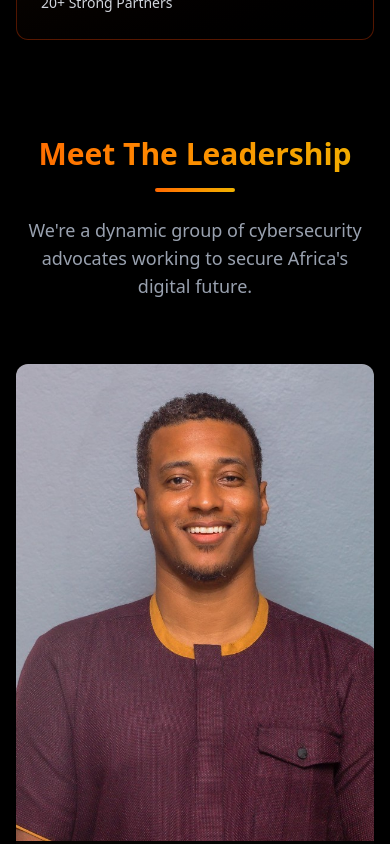
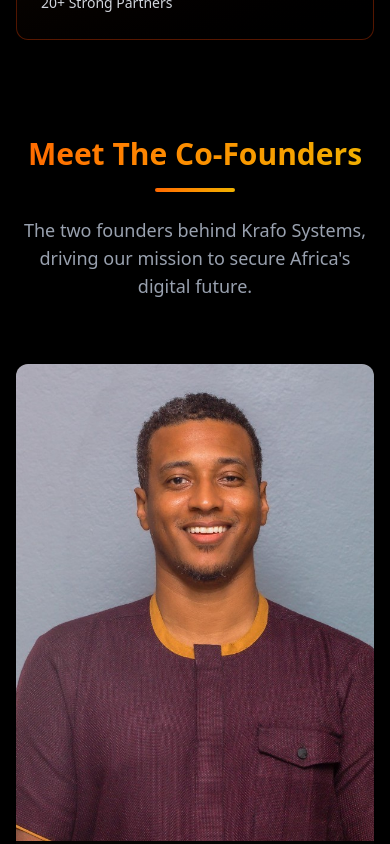
Before and after one commit to EstelZoe/Krafo, a React (Vite) app: page /about in a window 390 px wide. Shown: the part 4280-5124 px from the top of the page. Built offline with nearby package versions, Linux system fonts and the light colour scheme.

Commit message:
feat(about,cybered): co-founders-only leadership + CyberBytes featured program

```diff
--- a/src/pages/About.jsx
+++ b/src/pages/About.jsx
@@ -16,11 +16,8 @@ import pic3 from "../assets/images/africaoriginal.png";
 import pic4 from "../assets/images/cyberdefense.jpeg";
 import pic5 from "../assets/images/africadefense.jpeg";
 import { HashLink } from "react-router-hash-link";
-import BenPic from "../assets/images/benkrafopic2.jpeg";
-import RuthPic from "../assets/images/Ruth.jpeg";
 import CooPic from "../assets/images/coo.png";
 import CeoPic from "../assets/images/komla.png";
-import Corwin from "../assets/images/corwinfrancis.jpg";
 
 const journeyData = [
   {
@@ -348,12 +345,12 @@ export default function About() {
       < section className="bg-[#000000] py-16 px-4 md:px-20 pt-0 text-white font-body relative" >
         <div className="max-w-7xl mx-auto relative z-10">
           <div className="text-center max-w-3xl mx-auto mb-16">
-            <h2 className="text-3xl md:text-4xl font-bold mb-4 bg-gradient-to-r from-orange-500 to-yellow-500 bg-clip-text text-transparent">Meet The Leadership</h2>
+            <h2 className="text-3xl md:text-4xl font-bold mb-4 bg-gradient-to-r from-orange-500 to-yellow-500 bg-clip-text text-transparent">Meet The Co-Founders</h2>
             <div className="h-1 w-20 bg-gradient-to-r from-orange-500 to-yellow-500 mx-auto mb-6 rounded-full"></div>
-            <p className="text-gray-400 text-lg">We're a dynamic group of cybersecurity advocates working to secure Africa's digital future.</p>
+            <p className="text-gray-400 text-lg">The two founders behind Krafo Systems, driving our mission to secure Africa's digital future.</p>
           </div>
 
-          <div className="grid grid-cols-1 sm:grid-cols-2 lg:grid-cols-4 gap-10">
+          <div className="grid grid-cols-1 sm:grid-cols-2 gap-10 max-w-3xl mx-auto">
             {[
 
               {
@@ -370,30 +367,6 @@ export default function About() {
                 desc: "Renowned Systems Engineer and Cybersecurity Expert.",
                 image: CooPic,
                 linkedin: "https://www.linkedin.com/in/amifafali/",
-                twitter: "#"
-              },
-              {
-                name: "Corwin Francis",
-                role: "Cyber Engineer Lead",
-                desc: "Has Profound Cyber Engineer Experience.",
-                image: Corwin,
-                linkedin: "https://www.linkedin.com/in/corwinfrancis/",
-                twitter: "#"
-              },
-              {
-                name: "Benjamin Derek E",
-                role: "Executive Partnership Consultant",
-                desc: "Experienced Business Development Executive.",
-                image: BenPic,
-                linkedin: "https://www.linkedin.com/in/benjamin-e-58913b61?utm_source=share&utm_campaign=share_via&utm_content=profile&utm_medium=ios_app",
-                twitter: "#"
-              },
-              {
-                name: "Ruth D. Amponsah",
-                role: "Executive Administrative Assistant",
-                desc: "Virtual Assistant & Data Analyst.",
-                image: RuthPic,
-                linkedin: "https://www.linkedin.com/in/benjamin-e-58913b61?utm_source=share&utm_campaign=share_via&utm_content=profile&utm_medium=ios_app",
                 twitter: "#"
               },
 
--- a/src/pages/YouthCyberEd.jsx
+++ b/src/pages/YouthCyberEd.jsx
@@ -4,7 +4,8 @@ import Footer from "../assets/components/Footer";
 import ProgramCard from "../assets/components/ProgramCard";
 import ImpactStat from "../assets/components/ImpactStat";
 import HeroImage from "../assets/images/cyberyouthed2.png";
-import { School, Laptop, Users, GraduationCap, Shield, BriefcaseBusiness, BookOpenCheck, Globe2 } from "lucide-react";
+import cyberBytes from "../assets/images/cyberbytes.jpeg";
+import { School, Laptop, Users, GraduationCap, Shield, BriefcaseBusiness, BookOpenCheck, Globe2, Calendar, Clock, ArrowRight, Mail } from "lucide-react";
 import ProgramOptionCard from "../assets/components/ProgramOptionCard";
 import OutreachImpact from "../assets/components/OutreachImpact";
 import { motion, AnimatePresence } from "framer-motion";
@@ -346,6 +347,100 @@ export default function YouthCyberEducation() {
                                 </div>
                             </motion.div>
                         ))}
+                    </div>
+                </div>
+            </section>
+
+            {/* Featured Program — CyberBytes (Sankofa Homeschool Collective) */}
+            <section id="cyberbytes" className="relative py-20 md:py-24 px-6 bg-gradient-to-b from-black to-[#0a0503] text-white overflow-hidden">
+                {/* soft brand glow */}
+                <div className="absolute inset-0 -z-10 bg-[radial-gradient(ellipse_at_70%_15%,#F2600B1a,transparent_60%)]" />
+
+                <div className="max-w-7xl mx-auto">
+                    <div className="text-center mb-12">
+                        <span className="inline-flex items-center gap-2 rounded-full border border-[#F2600B]/30 bg-[#F2600B]/10 px-4 py-1.5 text-xs font-semibold tracking-wider text-[#ff8534] uppercase">
+                            Featured Program
+                        </span>
+                        <h2 className="mt-4 text-4xl md:text-5xl font-bold bg-gradient-to-r from-orange-500 to-yellow-500 text-transparent bg-clip-text pb-1">
+                            CyberBytes
+                        </h2>
+                        <p className="mt-3 text-gray-300 max-w-2xl mx-auto text-lg">
+                            Empowering your kids to navigate the digital world safely — in partnership with the
+                            Sankofa Homeschool Collective.
+                        </p>
+                    </div>
+
+                    <div className="grid lg:grid-cols-2 gap-10 lg:gap-16 items-center">
+                        {/* Flyer — clickable, opens the registration site */}
+                        <motion.a
+                            href="https://www.sankofahomeschool.org"
+                            target="_blank"
+                            rel="noopener noreferrer"
+                            initial={{ opacity: 0, scale: 0.96 }}
+                            whileInView={{ opacity: 1, scale: 1 }}
+                            viewport={{ once: true }}
+                            transition={{ duration: 0.6 }}
+                            className="group relative block mx-auto w-full max-w-md"
+                        >
+                            <div className="absolute -inset-4 -z-10 rounded-3xl bg-[#F2600B]/10 blur-3xl" />
+                            <img
+                                src={cyberBytes}
+                                alt="CyberBytes program flyer — Sankofa Homeschool Collective. Weekly classes start 18 September, Fridays 12:30–1:30PM EST, ages 9+, Fall Semester 2026–2027."
+                                className="w-full rounded-2xl border border-[#F2600B]/25 shadow-2xl shadow-black/60 transition-transform duration-500 group-hover:scale-[1.02]"
+                            />
+                        </motion.a>
+
+                        {/* Details + CTA */}
+                        <motion.div
+                            initial={{ opacity: 0, x: 30 }}
+                            whileInView={{ opacity: 1, x: 0 }}
+                            viewport={{ once: true }}
+                            transition={{ duration: 0.6 }}
+                        >
+                            <div className="grid sm:grid-cols-2 gap-4">
+                                {[
+                                    { Icon: Calendar, label: "Weekly class starts", value: "18 September" },
+                                    { Icon: Clock, label: "Fridays", value: "12:30 – 1:30 PM (EST)" },
+                                    { Icon: Users, label: "Age range", value: "9+" },
+                                    { Icon: GraduationCap, label: "Duration", value: "Fall Semester 2026–2027" },
+                                ].map(({ Icon, label, value }) => (
+                                    <div
+                                        key={label}
+                                        className="flex items-start gap-3 rounded-xl border border-[#F2600B]/15 bg-[#111111] p-4"
+                                    >
+                                        <span className="flex h-10 w-10 shrink-0 items-center justify-center rounded-lg border border-[#F2600B]/20 bg-[#F2600B]/10 text-[#F2600B]">
+                                            <Icon size={18} />
+                                        </span>
+                                        <span>
+                                            <span className="block text-xs uppercase tracking-wide text-gray-500">{label}</span>
+                                            <span className="block text-sm font-semibold text-white">{value}</span>
+                                        </span>
+                                    </div>
+                                ))}
+                            </div>
+
+                            <p className="mt-6 text-gray-300 leading-relaxed">
+                                Help your scholar learn safe online habits — designed to support both children
+                                and parents.
+                            </p>
+
+                            <div className="mt-8 flex flex-wrap items-center gap-4">
+                                <a
+                                    href="https://www.sankofahomeschool.org"
+                                    target="_blank"
+                                    rel="noopener noreferrer"
+                                    className="inline-flex items-center gap-2 rounded-full px-8 py-3.5 font-bold text-white bg-[#F2600B] hover:bg-[#d94f00] shadow-lg shadow-[#F2600B]/30 hover:shadow-[#F2600B]/50 transition-all duration-300 hover:scale-[1.03] active:scale-95"
+                                >
+                                    Register <ArrowRight size={18} />
+                                </a>
+                                <a
+                                    href="mailto:m.fafali@krafosystems.com?subject=CyberBytes%20Program%20Enquiry"
+                                    className="inline-flex items-center gap-2 border border-[#F2600B]/40 hover:border-[#F2600B] hover:bg-[#F2600B]/10 text-white font-semibold py-3.5 px-8 rounded-full transition-all duration-300"
+                                >
+                                    <Mail size={18} /> More info
+                                </a>
+                            </div>
+                        </motion.div>
                     </div>
                 </div>
             </section>
```
Also changed, not shown: src/assets/images/cyberbytes.jpeg (added).
